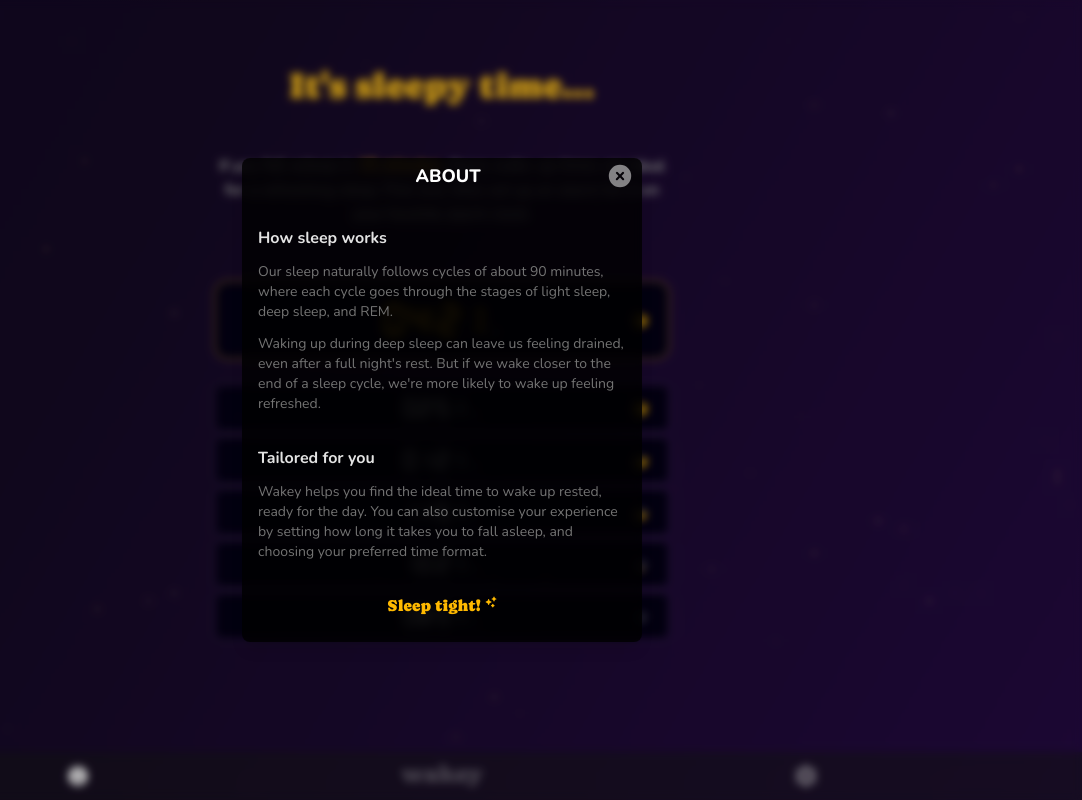
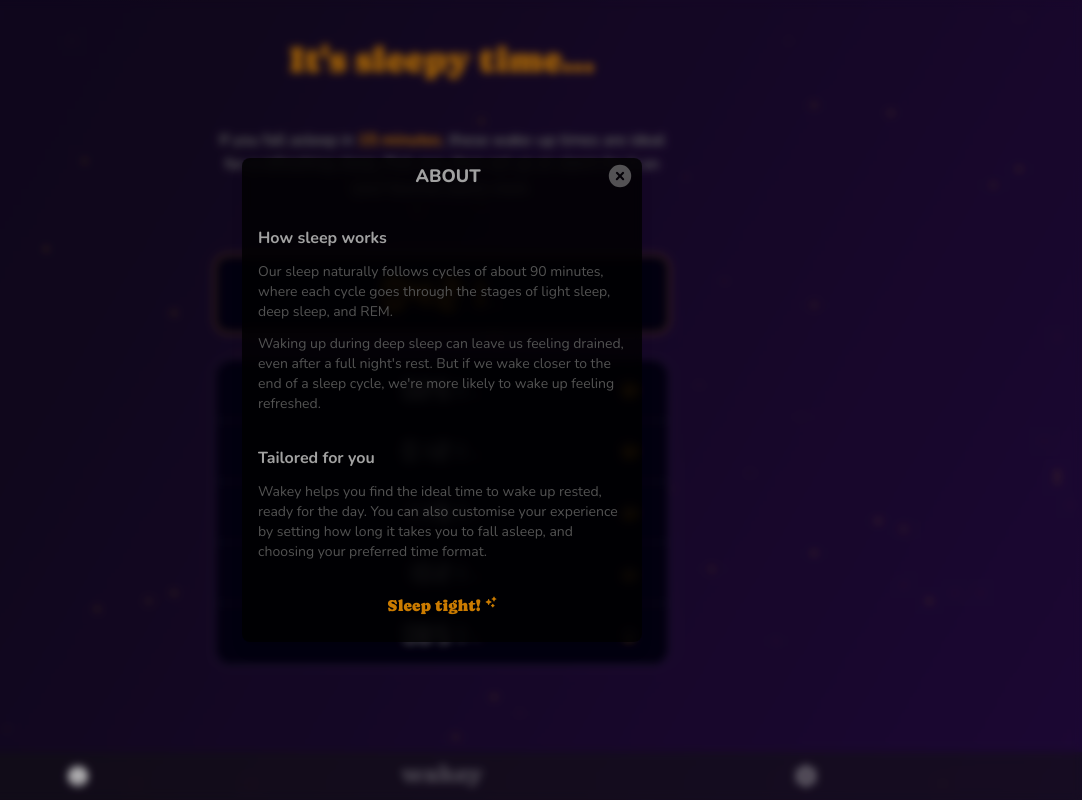
Before and after one commit to aronsantha/wakey, a React (Vite) app: page / in a window 1280 px wide. Both pictures are taken after a click on the button 276 px from the left and 776 px from the top of the page. Shown: the whole page, without its empty margins (198-1280 px from the left). Built offline with nearby package versions, Linux system fonts and the light colour scheme.

Commit message:
time card redesign WIP

```diff
--- a/src/components/App.jsx
+++ b/src/components/App.jsx
@@ -115,32 +115,28 @@
   const aboutModalContent = (
     <div className="mx-auto flex flex-col justify-center px-4 pb-6 text-left">
       <h2 className="mt-8 mb-3 font-bold">How sleep works</h2>
-      <p className="text-sm text-neutral-500">
+      <p className="text-sm text-neutral-600">
         Our sleep naturally follows cycles of about 90 minutes, where each cycle
         goes through the stages of light sleep, deep sleep, and REM.
       </p>
-      <p className="mt-3 text-sm text-neutral-500">
+      <p className="mt-3 text-sm text-neutral-600">
         Waking up during deep sleep can leave us feeling drained, even after a
         full night's rest. But if we wake closer to the end of a sleep cycle,
         we're more likely to wake up feeling refreshed.
       </p>
 
       <h2 className="mt-8 mb-3 font-bold">Tailored for you</h2>
-      <p className="text-sm text-neutral-500">
+      <p className="text-sm text-neutral-600">
         Wakey helps you find the ideal time to wake up rested, ready for the
         day. You can also customise your experience by setting how long it takes
         you to fall asleep, and choosing your preferred time format.
       </p>
-      <div className="mt-8 flex items-center justify-center text-amber-400">
+      <div className="mt-8 flex items-center justify-center text-amber-500/80">
         <p className="font-caprasimo">Sleep tight!</p>
         <SparklesIcon className="ml-1 w-3 pb-2" />
       </div>
     </div>
   );
-
-  // const timeCard = (
-
-  // )
 
   const ModalMap = {
     SETTINGS: settingsModalContent,
@@ -149,7 +145,7 @@
 
   return (
     <>
-      <div className="stars hidden md:block"></div>
+      <div className="stars -z-10 hidden md:block"></div>
       <div className="absolute z-50 flex flex-col gap-4">
         <BaseModal
           modalTitle={shownModal}
@@ -189,13 +185,13 @@
         </footer>
         <main className="mt-16 flex max-w-[500px] flex-col px-6 text-center">
           <div className="mb-14 flex flex-col gap-4">
-            <h1 className="font-caprasimo mb-8 text-4xl text-[#fec119]">
+            <h1 className="font-caprasimo mb-8 text-4xl text-amber-500/80">
               It's sleepy time...
             </h1>
-            <h2 className="text-neutral-300 text-shadow-[0_0_2px] text-shadow-neutral-900">
+            <h2 className="text-neutral-400 text-shadow-[0_0_2px] text-shadow-neutral-900">
               If you fall asleep in{" "}
               <button
-                className="inline cursor-pointer font-bold text-[#fec119]"
+                className="inline cursor-pointer font-bold text-amber-500/80"
                 onClick={() => setShownModal("SETTINGS")}
               >
                 {offsetInMins || 0} minutes
@@ -206,17 +202,57 @@
           </div>
 
           <div className="flex w-full flex-col items-center gap-y-2">
-            {sleepLengthArray.map((interval, index) => {
-              const heightPercent = index * 20;
-              return (
-                <div
-                  key={index}
-                  className="w-full rounded-md bg-[#030014] px-3 py-2 text-lg shadow-[0_0_8px_white]/10 outline-amber-400/30 first:mb-5 first:rounded-xl first:py-5 first:text-3xl first:text-amber-400 first:outline-2"
-                >
+            <div className="mb-5 w-full rounded-xl bg-[#030014] px-3 py-5 text-3xl text-amber-500 shadow-[0_0_8px_white]/10 outline-2 outline-amber-500/30">
               <div className="relative flex h-lh flex-row items-center justify-center gap-x-3 gap-y-1">
                 <div
                   className="absolute right-2 grid h-2/3 max-w-[15px] items-center"
-                      aria-label={SLEEP_CYCLE_INTERVALS[index] + " " + "hours"}
+                  aria-label={SLEEP_CYCLE_INTERVALS[0] + " " + "hours"}
+                  title={SLEEP_CYCLE_INTERVALS[0] + " " + "hours"}
+                ></div>
+                <div className="flex items-end gap-1">
+                  <div className="grid">
+                    <p className="font-digital col-1 row-1 opacity-90">
+                      {formatTime(sleepLengthArray[0]).time}
+                    </p>
+                    <p className="font-digital col-1 row-1 opacity-5">00:00</p>
+                  </div>
+
+                  {timeFormat === "12h" && (
+                    <p className="mb-px text-[8px] tracking-wide text-white/30">
+                      {formatTime(sleepLengthArray[0]).timeOfDay}
+                    </p>
+                  )}
+                </div>
+              </div>
+            </div>
+            <div className="flex w-full flex-col overflow-clip rounded-2xl bg-[#030014] text-lg shadow-[0_0_8px_white]/10 outline-amber-400/30">
+              {sleepLengthArray.slice(1).map((interval, index) => {
+                const heightPercent = index * 20;
+                return (
+                  <div key={index}>
+                    <div className="flex flex-row items-center justify-between border-b-[1px] border-white/10 px-8 py-4">
+                      <div className="mx-auto flex items-end gap-1">
+                        <div className="grid">
+                          <p className="font-digital col-1 row-1 opacity-90">
+                            {formatTime(interval).time}
+                          </p>
+                          <p className="font-digital col-1 row-1 opacity-10">
+                            00:00
+                          </p>
+                        </div>
+
+                        {timeFormat === "12h" && (
+                          <p className="mb-px text-[8px] tracking-wide text-white/30">
+                            {formatTime(interval).timeOfDay}
+                          </p>
+                        )}
+                      </div>
+
+                      <div
+                        className="ml-[-15px] grid w-[15px] items-center"
+                        aria-label={
+                          SLEEP_CYCLE_INTERVALS[index] + " " + "hours"
+                        }
                         title={SLEEP_CYCLE_INTERVALS[index] + " " + "hours"}
                       >
                         <svg
@@ -225,10 +261,7 @@
                           height="100%"
                           width="100%"
                           version="1.1"
-                        xmlns="http://www.w3.org/2000/svg"
-                        xmlns:xlink="http://www.w3.org/1999/xlink"
                           viewBox="0 0 32 32"
-                        xml:space="preserve"
                         >
                           <g>
                             <path
@@ -243,7 +276,7 @@
                           </g>
                         </svg>
                         <svg
-                        className="col-1 row-1 text-amber-400"
+                          className="col-1 row-1 text-amber-500"
                           style={{
                             clipPath: `inset(${heightPercent}% 0 0  0)`,
                           }}
@@ -269,26 +302,11 @@
                           </g>
                         </svg>
                       </div>
-                    <div className="flex items-end gap-1">
-                      <div className="grid">
-                        <p className="font-digital col-1 row-1">
-                          {formatTime(interval).time}
-                        </p>
-                        <p className="font-digital col-1 row-1 opacity-5">
-                          00:00
-                        </p>
-                      </div>
-
-                      {timeFormat === "12h" && (
-                        <p className="mb-px text-[8px] tracking-wide text-white/30">
-                          {formatTime(interval).timeOfDay}
-                        </p>
-                      )}
-                    </div>
                     </div>
                   </div>
                 );
               })}
+            </div>
           </div>
         </main>
       </div>
--- a/src/components/BaseModal.jsx
+++ b/src/components/BaseModal.jsx
@@ -13,7 +13,7 @@
       <Dialog
         open={isOpen}
         as="div"
-        className="relative z-50 focus:outline-none"
+        className="relative z-50 text-neutral-400 focus:outline-none"
         onClose={handleClose}
       >
         <DialogBackdrop className="fixed inset-0 cursor-pointer overflow-y-auto bg-black/20 backdrop-blur-xs duration-1000" />
@@ -24,13 +24,13 @@
               className="w-full max-w-[400px] overflow-clip rounded-lg bg-black/80 shadow-lg backdrop-blur-xs duration-100 data-[closed]:transform-[scale(98%)] data-[closed]:opacity-0"
             >
               <div className="flex items-center px-2 py-1">
-                <DialogTitle className="text-md grow px-1 text-center text-lg font-extrabold text-white capitalize">
+                <DialogTitle className="text-md grow px-1 text-center text-lg font-extrabold capitalize">
                   {modalTitle}
                 </DialogTitle>
                 <CloseButton
                   as={"button"}
                   aria-label="Close modal"
-                  className="-ml-10 cursor-pointer rounded-full text-white opacity-50 transition-all duration-75 hover:opacity-100"
+                  className="-ml-10 cursor-pointer rounded-full opacity-50 transition-all duration-75 hover:opacity-100"
                 >
                   <XCircleIcon className="w-7" />
                 </CloseButton>
--- a/src/style.css
+++ b/src/style.css
@@ -12,7 +12,7 @@
   background-size: 200% 200%;
   animation: gradient 30s infinite;
 
-  --star-color: #f0d184;
+  --star-color: #e7ad18;
   font-synthesis: none;
   text-rendering: optimizeLegibility;
   -webkit-font-smoothing: antialiased;
@@ -35,7 +35,7 @@
 .stars {
   position: absolute;
   animation: rotate 800s linear infinite;
-  opacity: 30%;
+  opacity: 50%;
   top: 50%;
   left: 50%;
   height: 2px;
```
Lines whose indentation alone changed are shown as unchanged.
